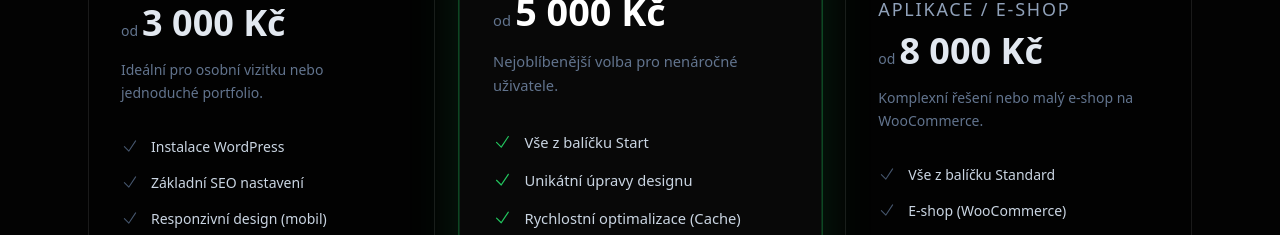
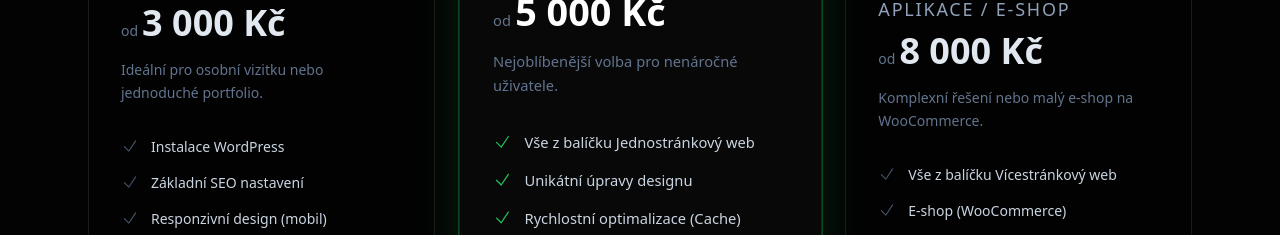
Before and after one commit to endurovojta173/levnatvorbawebu.cz, a React (Vite) app: page / in a window 1280 px wide. Shown: the part 2480-2715 px from the top of the page. Built offline with nearby package versions, Linux system fonts and the light colour scheme.

Commit message:
Fix feature descriptions in Pricing component

```diff
--- a/src/components/Pricing.tsx
+++ b/src/components/Pricing.tsx
@@ -70,7 +70,7 @@ export default function Pricing() {
           description="Nejoblíbenější volba pro nenáročné uživatele."
           isPopular
           features={[
-            "Vše z balíčku Start",
+            "Vše z balíčku Jednostránkový web",
             "Unikátní úpravy designu",
             "Rychlostní optimalizace (Cache)",
             "Napojení na Google Analytics",
@@ -86,7 +86,7 @@ export default function Pricing() {
           price="8 000 Kč"
           description="Komplexní řešení nebo malý e-shop na WooCommerce."
           features={[
-            "Vše z balíčku Standard",
+            "Vše z balíčku Vícestránkový web",
             "E-shop (WooCommerce)",
             "Platební brána Stripe, GoPay apod.",
             "Složité webové aplikace a funkce",
```
